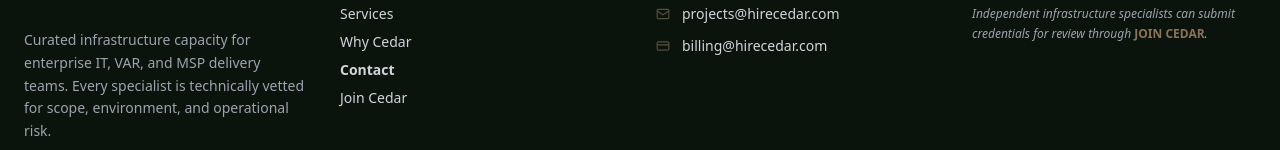
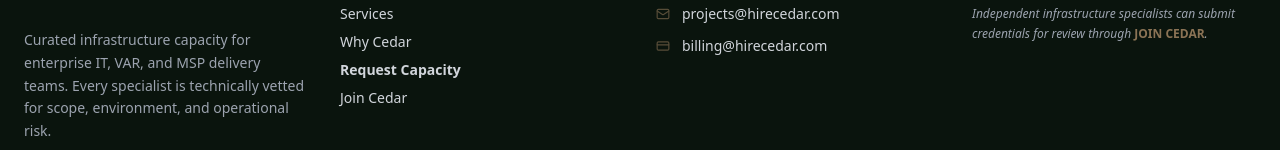
Before and after one commit to cgmatthews777/Cedar-Infrastructure-Group, a React (Vite) app: page / in a window 1280 px wide. Shown: the part 1357-1507 px from the top of the page. Built offline with nearby package versions, Linux system fonts and the light colour scheme.

Commit message:
Change 'Contact' button to 'Request Capacity'

```diff
--- a/src/App.jsx
+++ b/src/App.jsx
@@ -170,7 +170,7 @@
             <div className="flex flex-col space-y-2 text-sm text-gray-300 font-light">
               <button onClick={() => handlePageChange('services')} className="hover:text-white text-left transition-colors">Services</button>
               <button onClick={() => handlePageChange('why-cedar')} className="hover:text-white text-left transition-colors">Why Cedar</button>
-              <button onClick={() => handlePageChange('contact')} className="hover:text-white text-left transition-colors font-bold">Contact</button>
+              <button onClick={() => handlePageChange('contact')} className="hover:text-white text-left transition-colors font-bold">Request Capacity</button>
               <button onClick={() => handlePageChange('engineers')} className="hover:text-white text-left transition-colors">Join Cedar</button>
             </div>
           </div>
```
